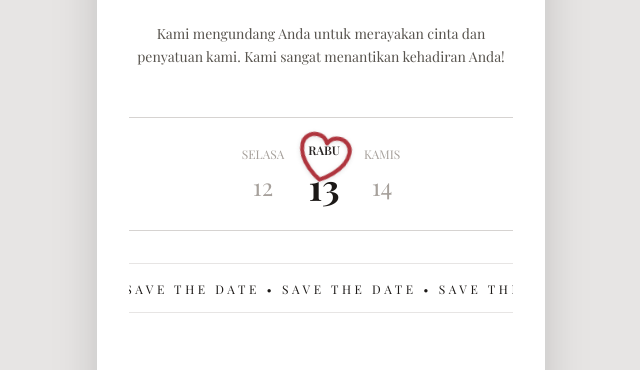
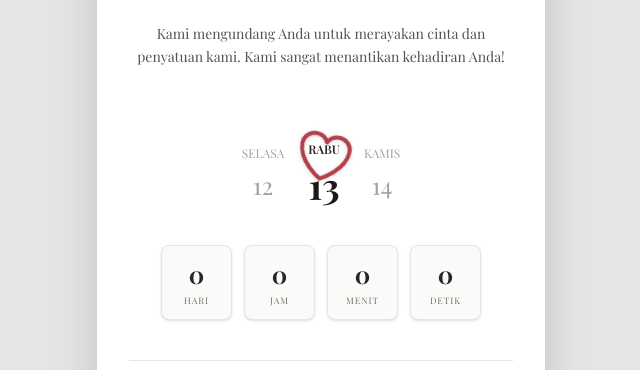
Before and after one commit to rifanidevmutualis/Wedding-invitation, a Next.js app: page / in a window 1280 px wide. Shown: the part 913-1283 px from the top of the page, without its empty margins (319-959 px from the left). Built offline with nearby package versions, Linux system fonts and the light colour scheme; a web font is replaced by a local one.

Commit message:
Menambahkan animasi interaktif tanggal dan countdown timer

```diff
--- a/src/app/page.tsx
+++ b/src/app/page.tsx
@@ -6,6 +6,7 @@ export default function Home() {
   const [isPlaying, setIsPlaying] = useState(false);
   const [currentSlide, setCurrentSlide] = useState(0);
   const [isLoaded, setIsLoaded] = useState(false);
+  const [timeLeft, setTimeLeft] = useState({ hari: 0, jam: 0, menit: 0, detik: 0 });
   const audioRef = useRef<HTMLAudioElement>(null);
 
   const slides = [
@@ -25,9 +26,25 @@ export default function Home() {
       setCurrentSlide((prev) => (prev + 1) % slides.length);
     }, 4000);
 
+    // Timer Hitung Mundur (Countdown)
+    const targetDate = new Date("2025-08-13T09:00:00").getTime();
+    const countdownTimer = setInterval(() => {
+      const now = new Date().getTime();
+      const distance = targetDate - now;
+      if (distance > 0) {
+        setTimeLeft({
+          hari: Math.floor(distance / (1000 * 60 * 60 * 24)),
+          jam: Math.floor((distance % (1000 * 60 * 60 * 24)) / (1000 * 60 * 60)),
+          menit: Math.floor((distance % (1000 * 60 * 60)) / (1000 * 60)),
+          detik: Math.floor((distance % (1000 * 60)) / 1000)
+        });
+      }
+    }, 1000);
+
     return () => {
       clearTimeout(loadTimer);
       clearInterval(slideTimer);
+      clearInterval(countdownTimer);
     };
   }, []);
 
@@ -101,23 +118,38 @@ export default function Home() {
         </p>
 
         {/* Minimalist Calendar Concept */}
-        <div className="flex justify-center items-center space-x-6 border-y border-stone-300 py-6 mb-8 relative">
-          <div className="text-center">
+        <div className="flex justify-center items-center space-x-6 py-6 mb-4 relative cursor-default">
+          <div className="text-center transition-transform duration-500 hover:scale-110 hover:-translate-y-1">
             <p className="text-xs text-stone-400 mb-2 uppercase">Selasa</p>
             <p className="text-2xl font-light text-stone-400">12</p>
           </div>
-          <div className="text-center relative">
-            <p className="text-xs text-stone-800 mb-2 font-semibold uppercase">Rabu</p>
-            <p className="text-4xl font-bold text-stone-900 z-10 relative">13</p>
-            {/* Heart SVG */}
-            <svg className="absolute -inset-4 w-16 h-16 text-red-800/80 -z-0 rotate-12 drop-shadow-sm" fill="none" stroke="currentColor" strokeWidth="1.5" viewBox="0 0 24 24">
+          <div className="text-center relative transition-transform duration-500 hover:scale-125 group z-10">
+            <p className="text-xs text-stone-800 mb-2 font-semibold uppercase group-hover:text-red-700 transition-colors">Rabu</p>
+            <p className="text-4xl font-bold text-stone-900 relative z-10 group-hover:text-red-900 transition-colors">13</p>
+            {/* Heart SVG with pulsing and scale animation */}
+            <svg className="absolute -inset-4 w-16 h-16 text-red-800/80 -z-0 rotate-12 drop-shadow-sm animate-pulse group-hover:animate-none group-hover:scale-110 transition-transform duration-300" fill="none" stroke="currentColor" strokeWidth="1.5" viewBox="0 0 24 24">
               <path strokeLinecap="round" strokeLinejoin="round" d="M21 8.25c0-2.485-2.099-4.5-4.688-4.5-1.935 0-3.597 1.126-4.312 2.733-.715-1.607-2.377-2.733-4.313-2.733C5.1 3.75 3 5.765 3 8.25c0 7.22 9 12 9 12s9-4.78 9-12z" />
             </svg>
           </div>
-          <div className="text-center">
+          <div className="text-center transition-transform duration-500 hover:scale-110 hover:-translate-y-1">
             <p className="text-xs text-stone-400 mb-2 uppercase">Kamis</p>
             <p className="text-2xl font-light text-stone-400">14</p>
           </div>
+        </div>
+
+        {/* Live Countdown Timer */}
+        <div className="grid grid-cols-4 gap-3 max-w-xs mx-auto mb-10 text-center">
+          {[
+            { label: 'Hari', value: timeLeft.hari },
+            { label: 'Jam', value: timeLeft.jam },
+            { label: 'Menit', value: timeLeft.menit },
+            { label: 'Detik', value: timeLeft.detik }
+          ].map((item, i) => (
+            <div key={i} className="flex flex-col items-center justify-center py-3 rounded-lg bg-stone-50 border border-stone-200 shadow-sm transition-all duration-300 hover:-translate-y-2 hover:shadow-md cursor-default">
+              <span className="text-2xl font-bold text-stone-800 tabular-nums">{item.value}</span>
+              <span className="text-[9px] uppercase tracking-widest text-stone-500 mt-1">{item.label}</span>
+            </div>
+          ))}
         </div>
 
         <div className="w-full overflow-hidden border-y border-stone-200 py-3 relative">
```
